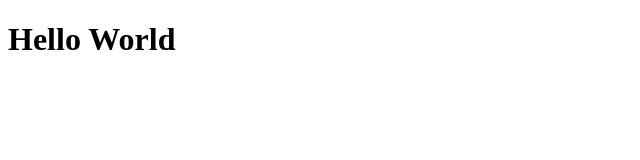
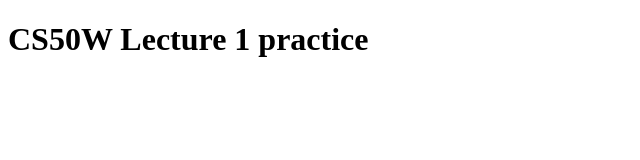
Before and after one commit to vnratc/vnratc.github.io, a plain HTML site: page index.html in a window 1280 px wide. Shown: the whole page, without its empty margins (0-640 px from the left). Drawn offline with Linux system fonts and the light colour scheme.

Commit message:
l1 practice

```diff
--- a/index.html
+++ b/index.html
@@ -7,6 +7,6 @@
     <title>Document</title>
 </head>
 <body>
-    <h1>Hello World</h1>
+    <h1>CS50W Lecture 1 practice</h1>
 </body>
 </html>
```
